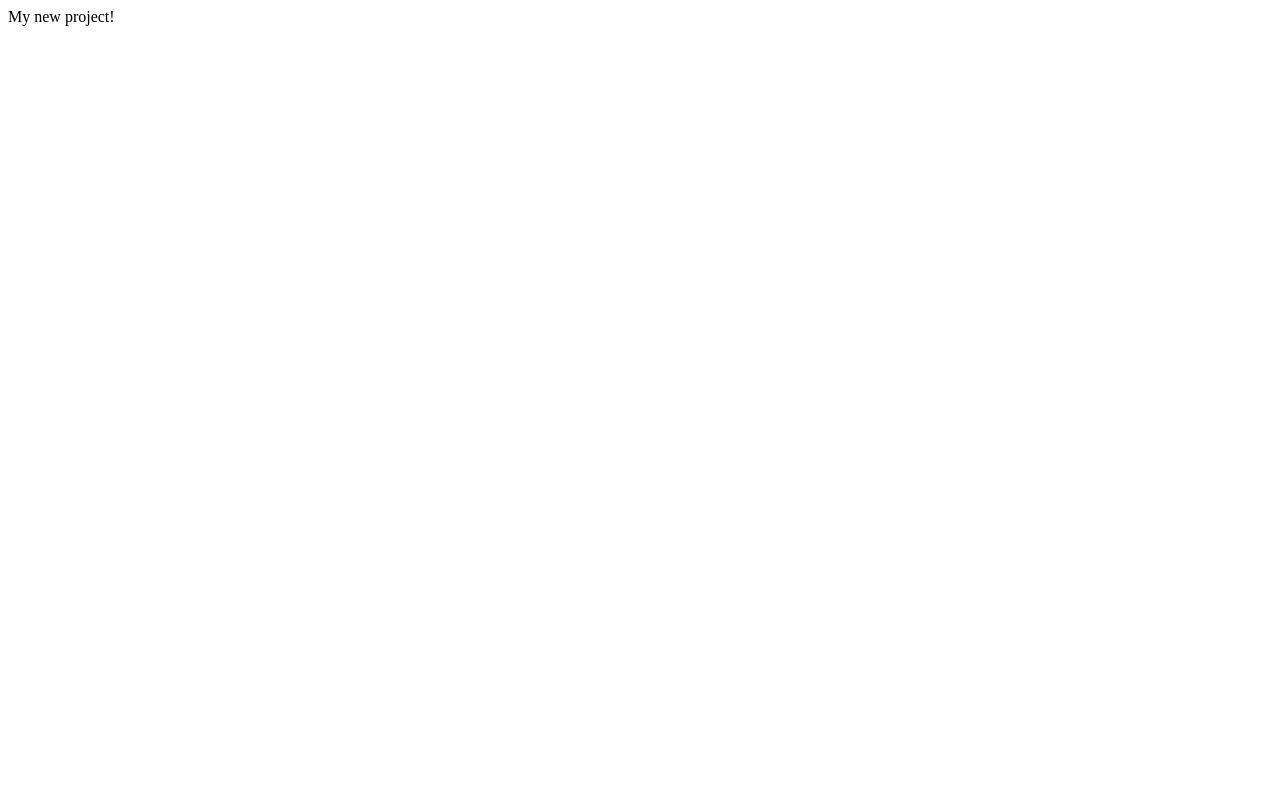
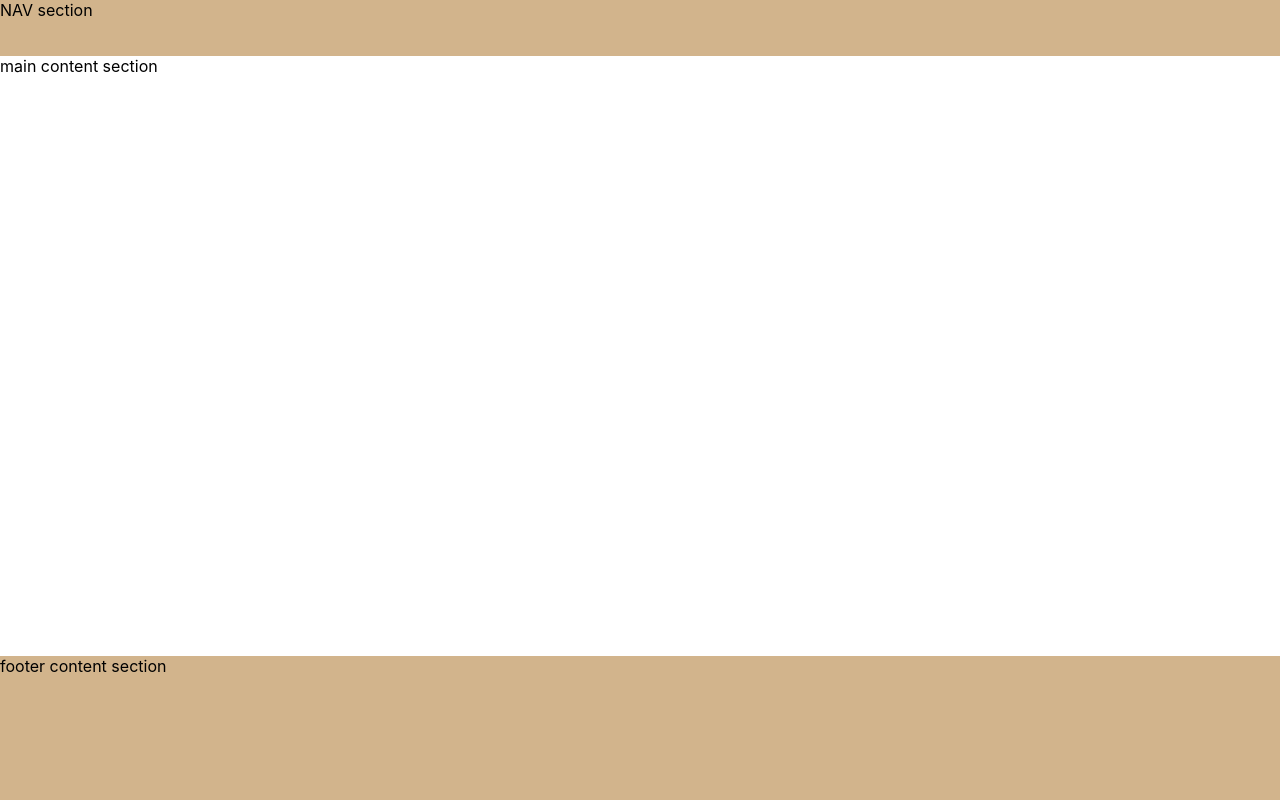
Before and after one commit to jamesroyston-collab-1/treegoob_remake, a plain HTML site: page index.html in a window 1280 px wide. Drawn offline with Linux system fonts and the light colour scheme.

Commit message:
added basic structure to page

```diff
--- a/index.html
+++ b/index.html
@@ -1,6 +1,41 @@
+<!DOCTYPE html>
+<html lang="en">
 <head>
-  <title>Site</title>
+  <meta charset="UTF-8">
+  <meta name="viewport" content="width=device-width, initial-scale=1.0">
+  <meta http-equiv="X-UA-Compatible" content="ie=edge">
+  <title>Treegoob Remake</title>
+  <link rel="stylesheet" href="styles.css">
 </head>
 <body>
-  My new project!
+  <div class="page_container">
+
+
+
+    <div class="nav_container">
+      <nav>
+        NAV section
+      </nav>
+    </div>
+
+    <div class="main_content_container">
+      <main>
+        main content section
+      </main>
+    </div>
+
+    <div class="footer_container">
+      <footer>
+        footer content section
+      </footer>
+    </div>
+
+
+
+
+  </div>
+
+
+  <script src="main.js"></script>
 </body>
+</html>
--- /dev/null
+++ b/main.js
@@ -0,0 +1 @@
+// Hi John
--- /dev/null
+++ b/styles.css
@@ -0,0 +1,20 @@
+body, html {
+  margin: 0;
+  padding: 0;
+  font-size: 16px;
+  font-family: -apple-system, BlinkMacSystemFont, 'Segoe UI', Roboto, Oxygen, Ubuntu, Cantarell, 'Open Sans', 'Helvetica Neue', sans-serif;
+}
+
+.nav_container {
+  height: 7vh;
+  background-color: tan;
+}
+
+.main_content_container {
+  height: 75vh;
+}
+
+.footer_container {
+  height: 18vh;
+  background-color: tan;
+}
```
